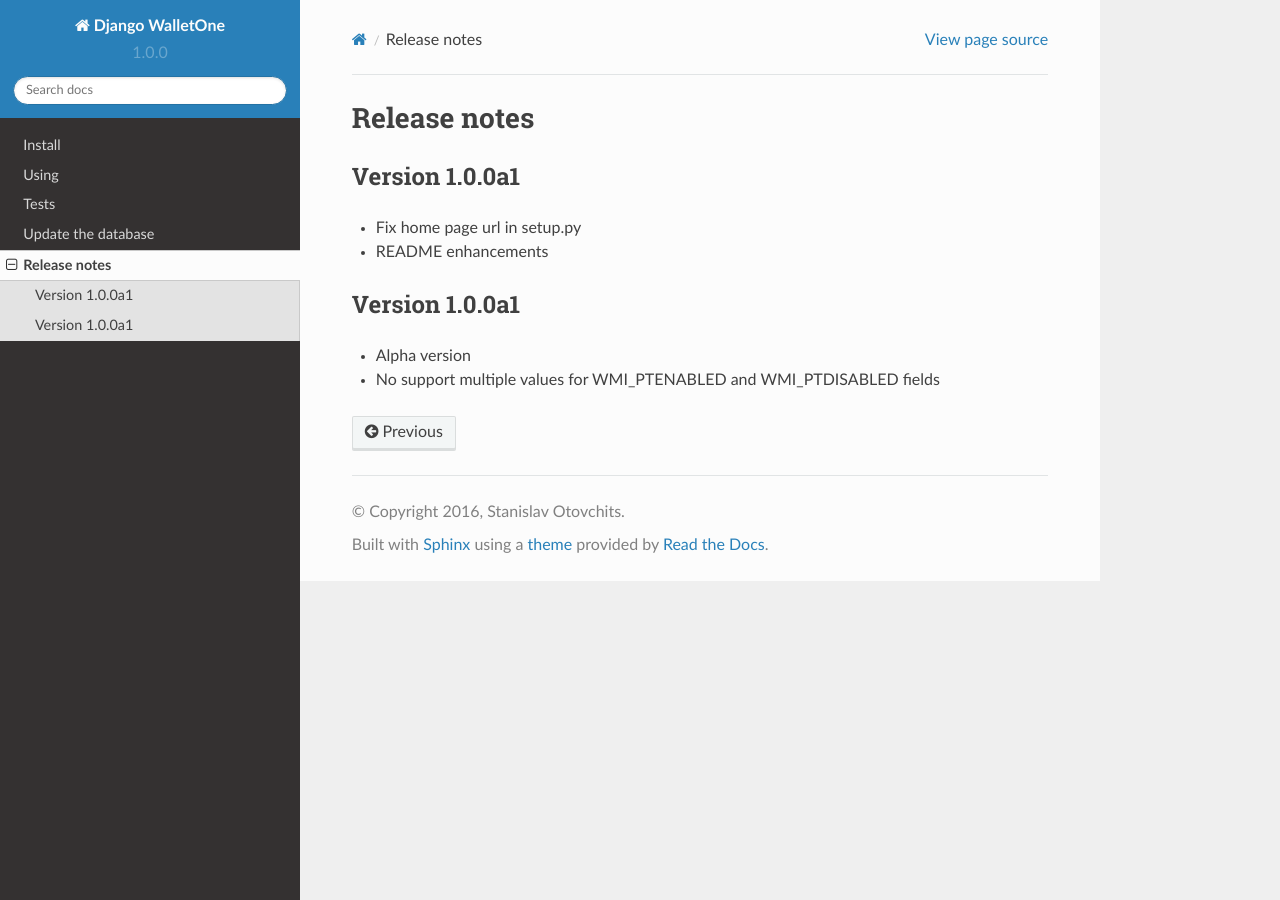
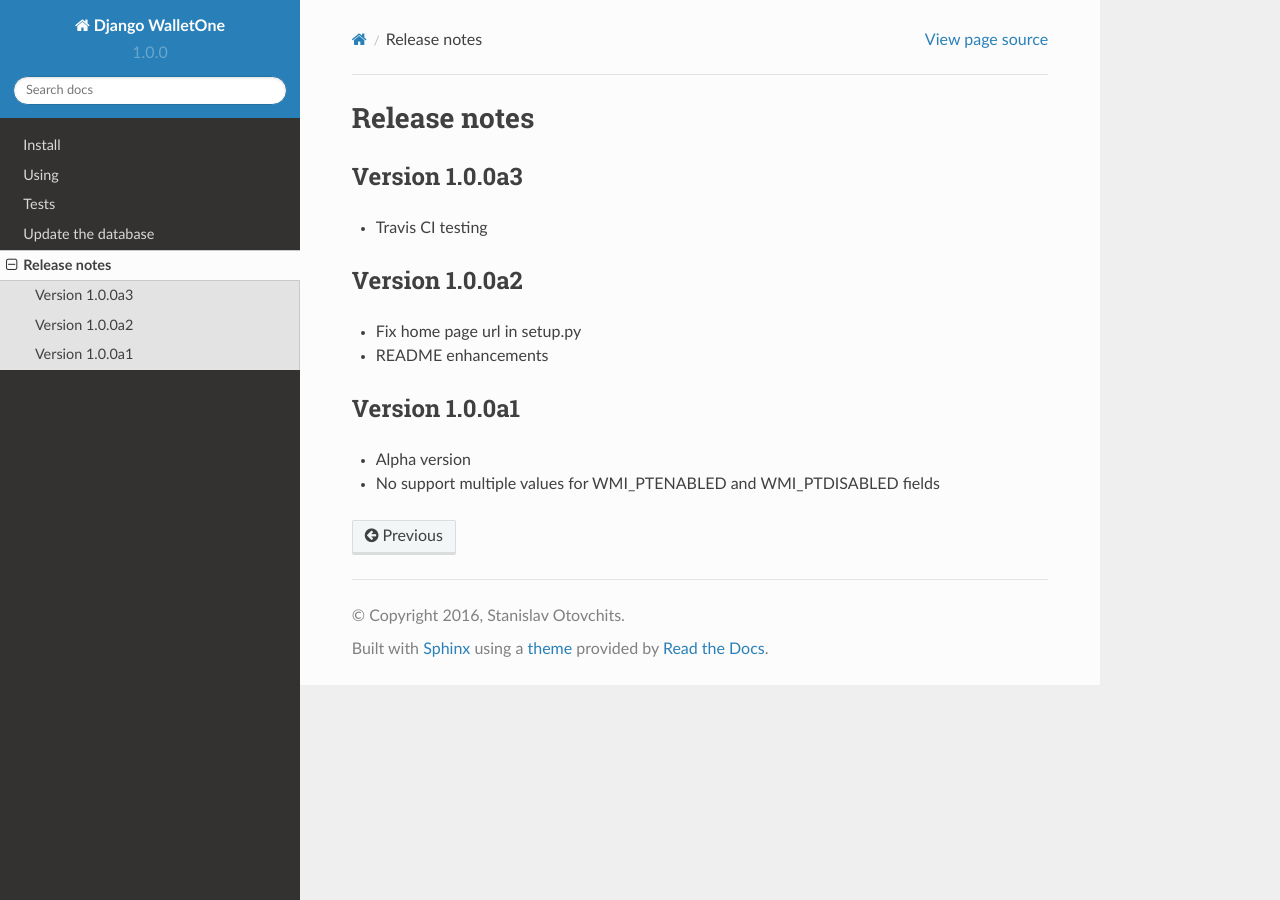
Before and after one commit to otov4its/django-walletone, a Sphinx documentation site: the page built from docs/release_notes.rst, in a window 1280 px wide. Built offline with Sphinx 7.4.7 and the Read the Docs theme 2.0.0, drawn with Linux system fonts in a browser that asks for light colours.

Commit message:
For Travis CI testing purposes

```diff
--- a/docs/release_notes.rst
+++ b/docs/release_notes.rst
@@ -2,7 +2,12 @@
 Release notes
 =============
 
-Version 1.0.0a1
+Version 1.0.0a3
+---------------
+
+* Travis CI testing
+
+Version 1.0.0a2
 ---------------
 
 * Fix home page url in setup.py
--- a/walletone/__init__.py
+++ b/walletone/__init__.py
@@ -1 +1 @@
-__version__ = '1.0.0a2'
+__version__ = '1.0.0a3'
```
Also changed, not shown: .travis.yml, 1 other file.
